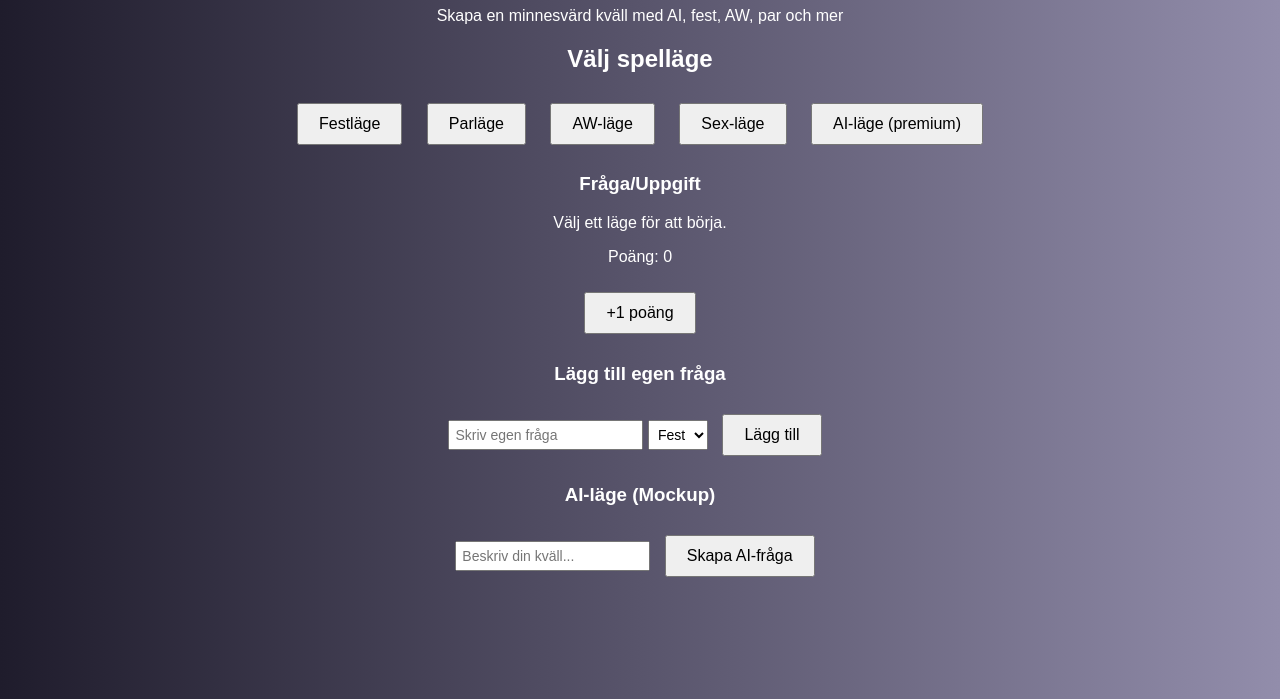
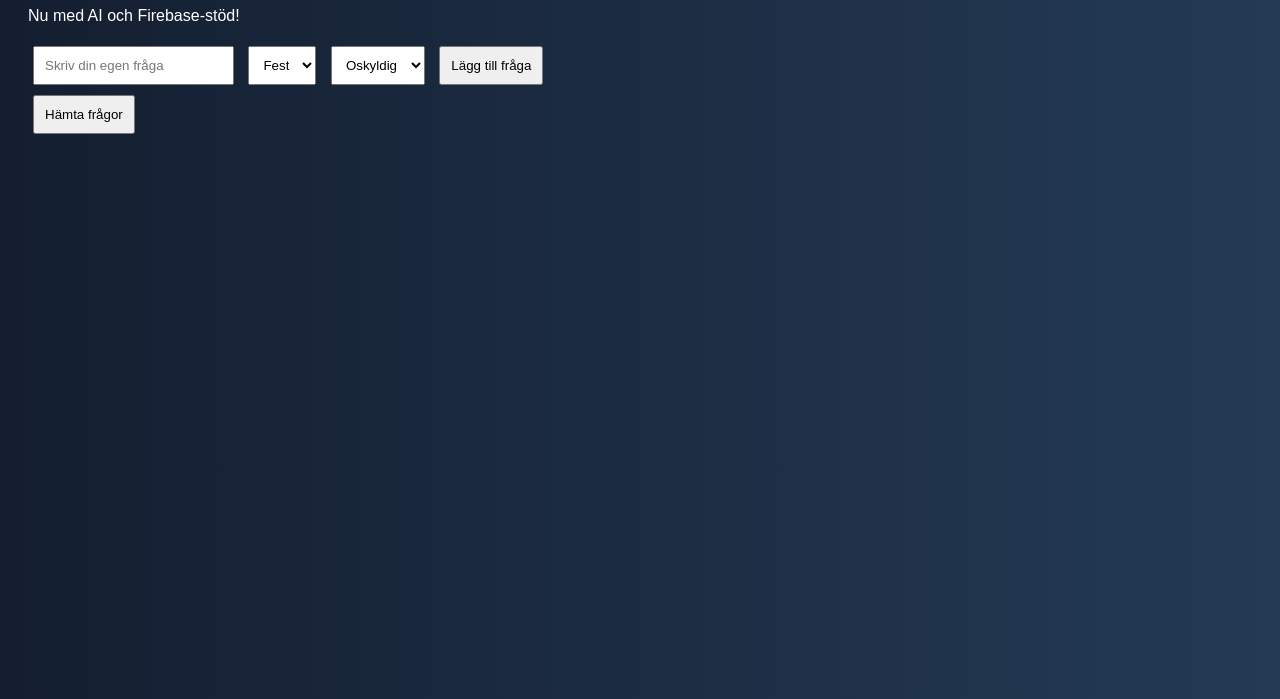
Before and after one commit to kvallsappen/Kv-llsappen, a plain HTML site: page index.html in a window 1280 px wide. Shown: the part 101-800 px from the top of the page. Drawn offline with Linux system fonts and the light colour scheme.

Commit message:
Add files via upload

```diff
--- /dev/null
+++ b/firebase-config.js
@@ -0,0 +1,10 @@
+
+const firebaseConfig = {
+  apiKey: "AIzaSyBWXs71vUsALP51vxYunb8pdSyOOLjOXCY",
+  authDomain: "kvallsappen-8a0b8.firebaseapp.com",
+  projectId: "kvallsappen-8a0b8",
+  storageBucket: "kvallsappen-8a0b8.firebasestorage.app",
+  messagingSenderId: "147451931782",
+  appId: "1:147451931782:web:e775c65091f3d88ebab507"
+};
+firebase.initializeApp(firebaseConfig);
--- a/index.html
+++ b/index.html
@@ -3,54 +3,42 @@
 <html lang="sv">
 <head>
   <meta charset="UTF-8" />
-  <title>Kvällsappen</title>
+  <title>Kvällsappen V2</title>
   <link rel="stylesheet" href="style.css" />
+  <script src="https://www.gstatic.com/firebasejs/9.22.2/firebase-app-compat.js"></script>
+  <script src="https://www.gstatic.com/firebasejs/9.22.2/firebase-firestore-compat.js"></script>
 </head>
 <body>
   <header>
     <h1>Kvällsappen</h1>
-    <p>Skapa en minnesvärd kväll med AI, fest, AW, par och mer</p>
+    <p>Nu med AI och Firebase-stöd!</p>
   </header>
 
   <main>
-    <section id="game-modes">
-      <h2>Välj spelläge</h2>
-      <button onclick="selectMode('fest')">Festläge</button>
-      <button onclick="selectMode('par')">Parläge</button>
-      <button onclick="selectMode('aw')">AW-läge</button>
-      <button onclick="selectMode('sex')">Sex-läge</button>
-      <button onclick="selectMode('ai')">AI-läge (premium)</button>
-    </section>
-
-    <section id="output">
-      <h3>Fråga/Uppgift</h3>
-      <p id="question">Välj ett läge för att börja.</p>
-      <p id="timer"></p>
-      <p id="score">Poäng: 0</p>
-      <button onclick="addPoints(1)">+1 poäng</button>
-    </section>
-
-    <section id="custom">
-      <h3>Lägg till egen fråga</h3>
-      <form onsubmit="addCustomQuestion(event)">
-        <input type="text" id="customQuestion" placeholder="Skriv egen fråga" required />
+    <section>
+      <input type="text" id="customQuestion" placeholder="Skriv din egen fråga" />
       <select id="customMode">
         <option value="fest">Fest</option>
         <option value="par">Par</option>
         <option value="aw">AW</option>
         <option value="sex">Sex</option>
       </select>
-        <button type="submit">Lägg till</button>
-      </form>
+      <select id="customLevel">
+        <option value="oskyldig">Oskyldig</option>
+        <option value="sexig">Sexig</option>
+        <option value="het">Het</option>
+        <option value="extrem">Extrem</option>
+      </select>
+      <button onclick="saveQuestion()">Lägg till fråga</button>
     </section>
 
-    <section id="ai-mode">
-      <h3>AI-läge (Mockup)</h3>
-      <input type="text" id="aiPrompt" placeholder="Beskriv din kväll..." />
-      <button onclick="generateAIQuestion()">Skapa AI-fråga</button>
+    <section>
+      <button onclick="loadQuestions()">Hämta frågor</button>
+      <ul id="questionList"></ul>
     </section>
   </main>
 
+  <script src="firebase-config.js"></script>
   <script src="script.js"></script>
 </body>
 </html>
--- a/script.js
+++ b/script.js
@@ -1,54 +1,24 @@
 
-const questions = {
-  fest: ["Skåla med någon!", "Dansrutin med 2 andra!"],
-  par: ["Vad är det pinsammaste ni gjort ihop?", "Ge din partner en komplimang!"],
-  aw: ["Berätta något du aldrig sagt på jobbet.", "Imitera din chef!"],
-  sex: ["Vad var din första kyss?", "Gör en sexig blick till någon här."],
-  ai: []
-};
+const db = firebase.firestore();
 
-function selectMode(mode) {
-  const qList = questions[mode];
-  const question = qList[Math.floor(Math.random() * qList.length)];
-  document.getElementById("question").textContent = question;
-  startTimer(30);
+function saveQuestion() {
+  const text = document.getElementById("customQuestion").value;
+  const mode = document.getElementById("customMode").value;
+  const level = document.getElementById("customLevel").value;
+  db.collection("questions").add({ text, mode, level })
+    .then(() => alert("Fråga sparad!"))
+    .catch(err => console.error("Fel vid sparande:", err));
 }
 
-let timer;
-function startTimer(seconds) {
-  clearInterval(timer);
-  let timeLeft = seconds;
-  const display = document.getElementById("timer");
-  timer = setInterval(() => {
-    if (timeLeft <= 0) {
-      clearInterval(timer);
-      display.textContent = "Tidens slut!";
-    } else {
-      display.textContent = `${timeLeft--} sekunder kvar`;
-    }
-  }, 1000);
+function loadQuestions() {
+  const list = document.getElementById("questionList");
+  list.innerHTML = "";
+  db.collection("questions").get().then(snapshot => {
+    snapshot.forEach(doc => {
+      const data = doc.data();
+      const li = document.createElement("li");
+      li.textContent = `${data.text} [${data.mode}, ${data.level}]`;
+      list.appendChild(li);
+    });
+  });
 }
-
-let points = 0;
-function addPoints(p) {
-  points += p;
-  document.getElementById("score").textContent = `Poäng: ${points}`;
-}
-
-function addCustomQuestion(e) {
-  e.preventDefault();
-  const question = document.getElementById("customQuestion").value;
-  const mode = document.getElementById("customMode").value;
-  if (!questions[mode]) questions[mode] = [];
-  questions[mode].push(question);
-  alert("Fråga tillagd!");
-  e.target.reset();
-}
-
-function generateAIQuestion() {
-  const prompt = document.getElementById("aiPrompt").value;
-  if (!prompt.trim()) return alert("Skriv in din kvällsbeskrivning!");
-  const aiQuestion = "AI-genererad fråga baserat på: " + prompt;
-  questions.ai.push(aiQuestion);
-  document.getElementById("question").textContent = aiQuestion;
-}
--- a/style.css
+++ b/style.css
@@ -1,17 +1,13 @@
 
 body {
+  background: linear-gradient(to right, #141e30, #243b55);
+  color: white;
   font-family: Arial, sans-serif;
-  background: linear-gradient(to right, #1f1c2c, #928dab);
-  color: white;
-  text-align: center;
   padding: 20px;
 }
-button {
-  margin: 10px;
-  padding: 10px 20px;
-  font-size: 16px;
+input, select, button {
+  margin: 5px;
+  padding: 10px;
 }
-input, select {
-  padding: 5px;
-  font-size: 14px;
-}
+ul { list-style: none; padding: 0; }
+li { margin: 5px 0; }
```
Lines whose indentation alone changed are shown as unchanged.
